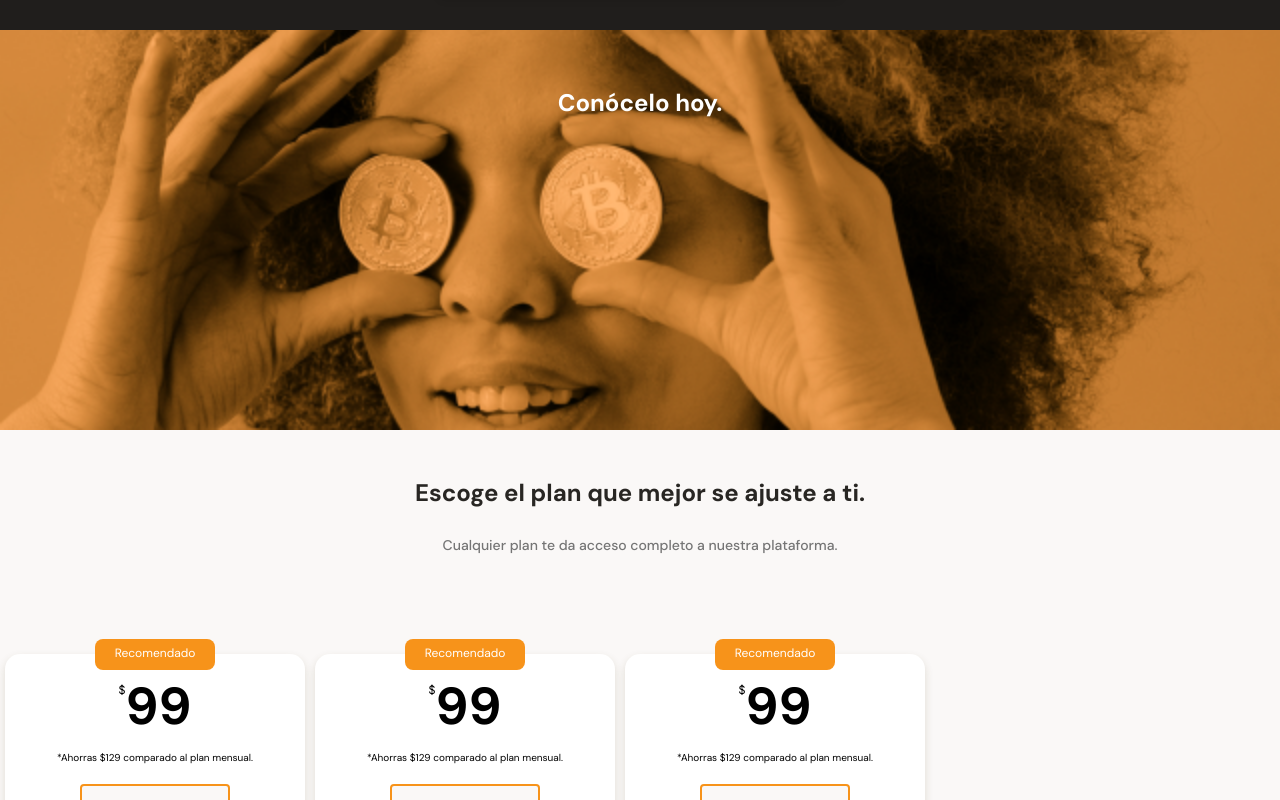
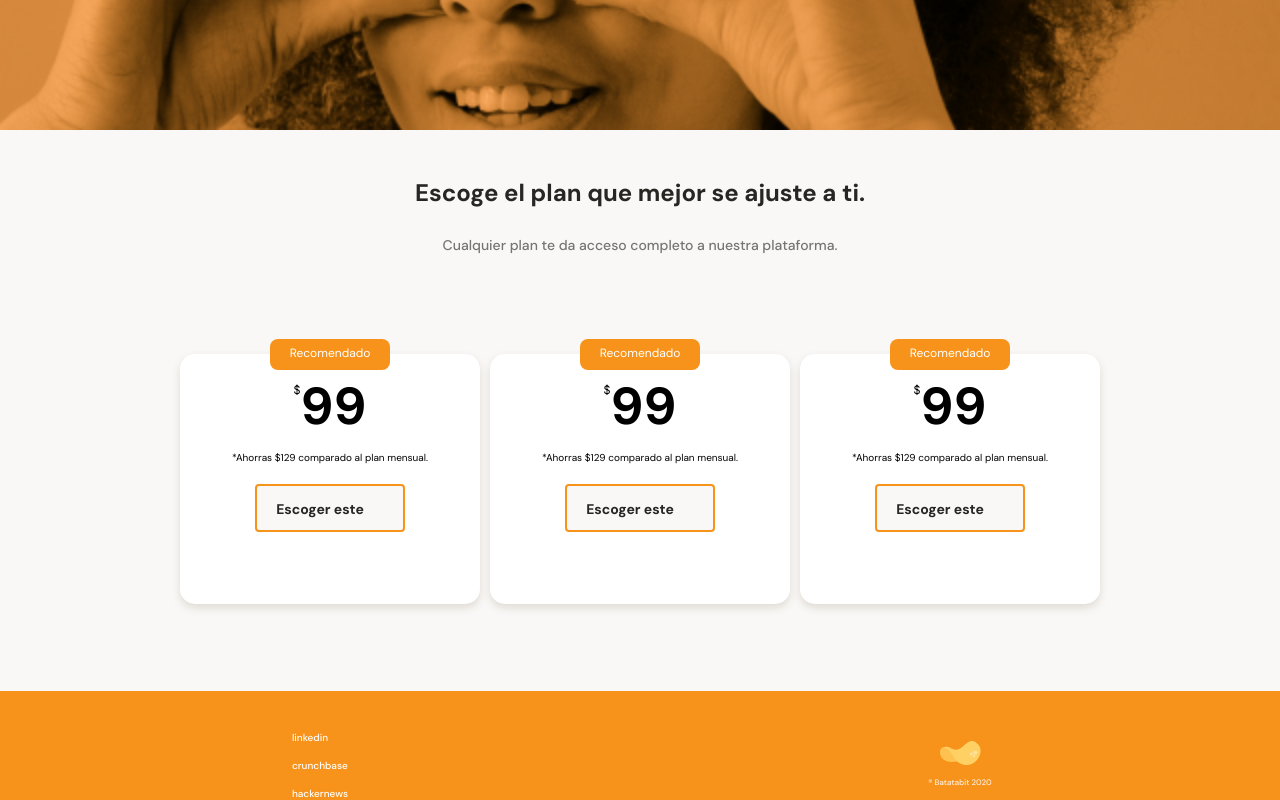
Before and after one commit to cjoruiz/batatabin, a plain HTML site: page index.html in a window 1280 px wide. Shown: the part 2000-2800 px from the top of the page. Drawn offline with Linux system fonts and the light colour scheme.

Commit message:
se sube el html ultimo a la fecha

```diff
--- a/index.html
+++ b/index.html
@@ -6,6 +6,7 @@
     <meta name="viewport" content="width=device-width, initial-scale=1.0">
     <title>Document</title>
     <link rel="stylesheet" href="./style.css">
+    <link rel="stylesheet" href="./CSS/table.css" media="(min-width: 930px)">
     <link rel="preconnect" href="https://fonts.gstatic.com">
     <link href="https://fonts.googleapis.com/css2?family=DM+Sans:wght@400;500;700&family=Inter:wght@300;500&display=swap" rel="stylesheet">
 </head>
@@ -148,6 +149,17 @@
             </section>
         </section>
     </main>
-    <footer></footer>
+    <footer>
+        <section class="left">
+            <ul>
+                <li><a href="#">linkedin</a></li>
+                <li><a href="#">crunchbase</a></li>
+                <li><a href="#">hackernews</a></li>
+            </ul>
+        </section>
+        <section class="right">
+            <img src="./asses/imgs/Group 18.png" alt="Logo de batatabit 2021">
+        </section>
+    </footer>
 </body>
 </html>
```
